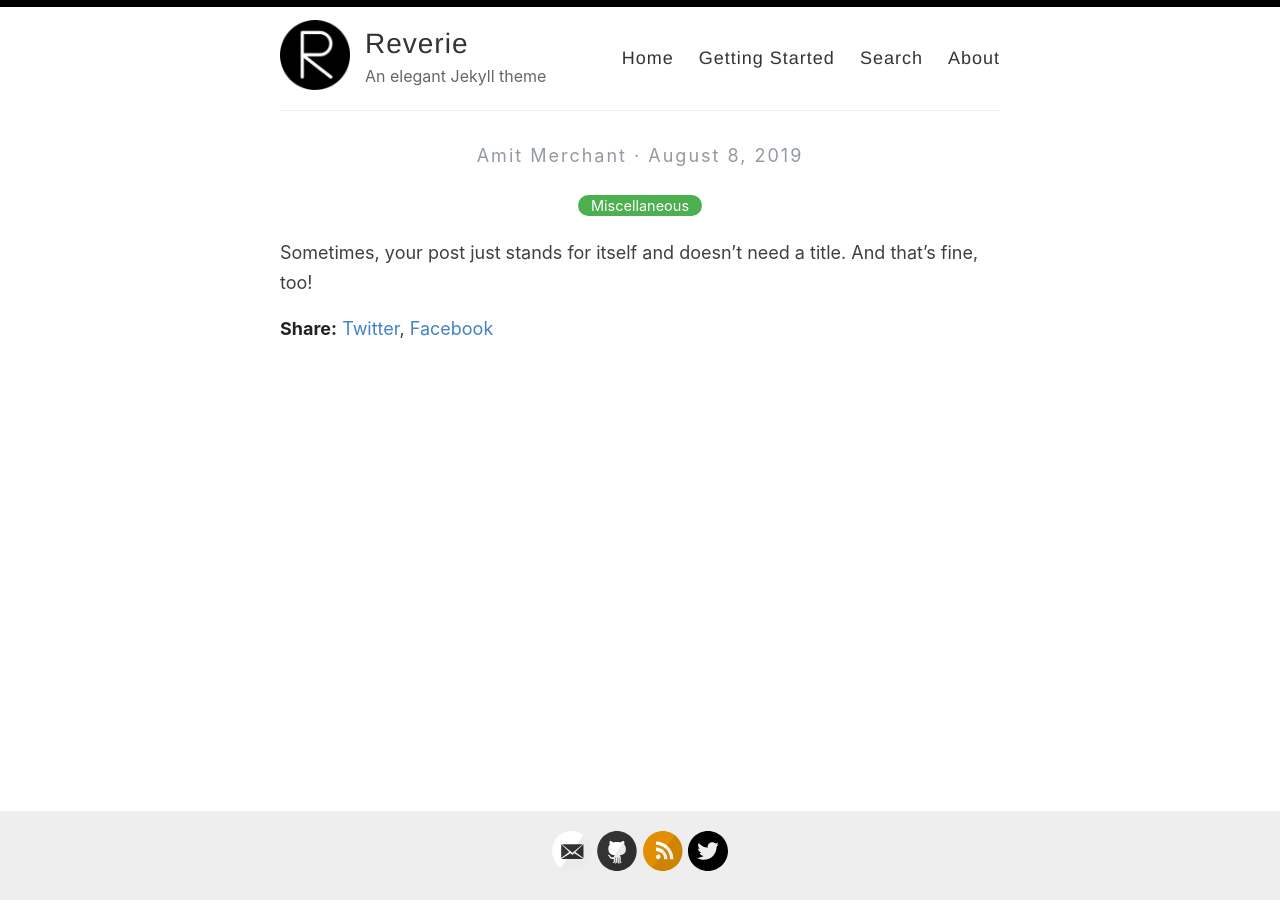
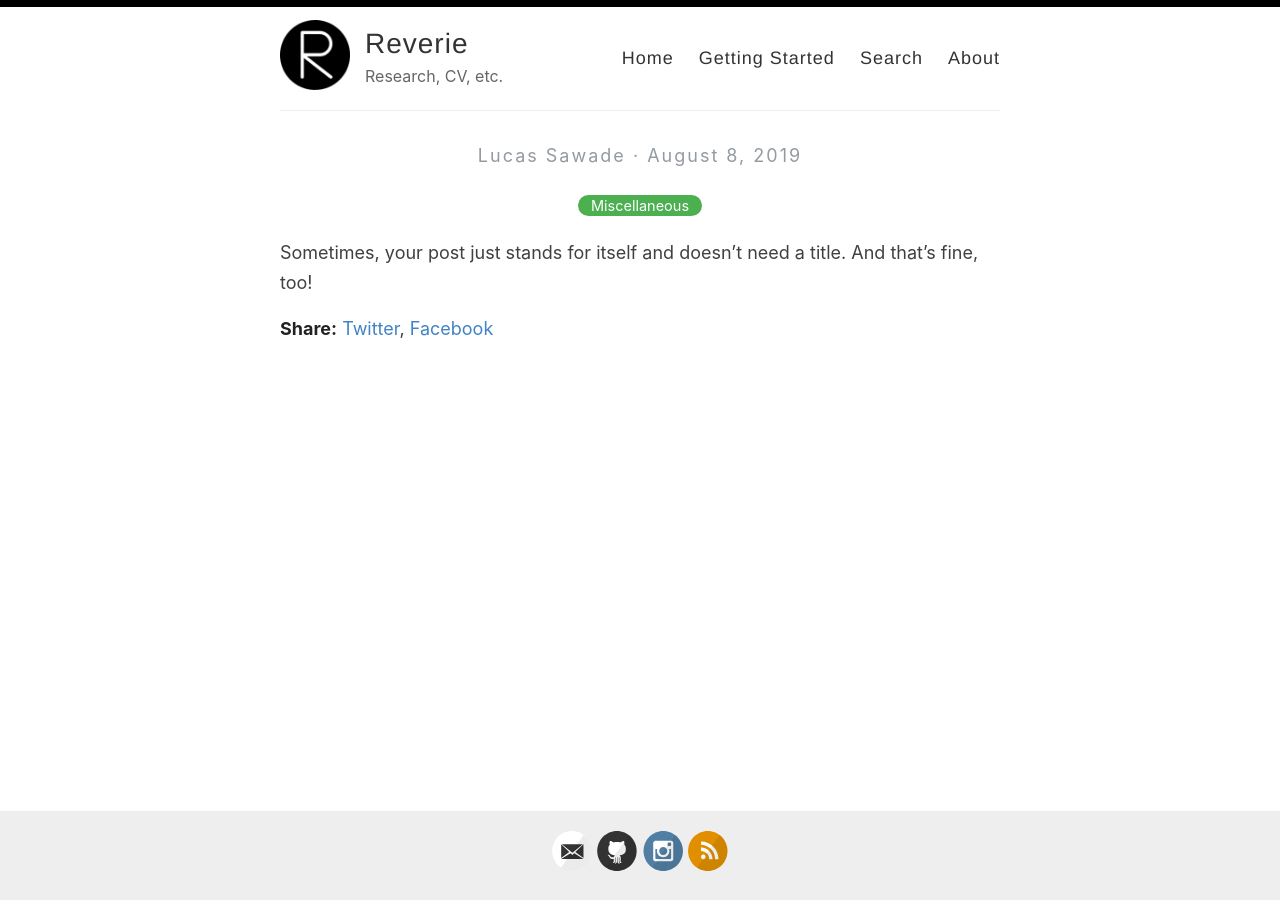
Before and after one commit to lsawade/lsawade.github.io, a Jekyll site: the page built from _posts/2019-08-08-no-title-posts.md, in a window 1280 px wide. Built offline with Jekyll 4.4.1, drawn with Linux system fonts in a browser that asks for light colours.

Commit message:
Update _config.yml

```diff
--- a/_config.yml
+++ b/_config.yml
@@ -6,10 +6,10 @@
 name: Reverie
 
 # Name of the author
-author: Amit Merchant
+author: Lucas Sawade
 
 # Short bio or description (displayed in the header)
-description: An elegant Jekyll theme
+description: Research, CV, etc.
 
 # URL of your avatar or profile pic (you could use your GitHub profile pic)
 avatar: /images/reverie.png
@@ -21,15 +21,15 @@ avatar: /images/reverie.png
 # Includes an icon in the footer for each username you enter
 footer-links:
   dribbble:
-  email: amit.d.merchant@gmail.com
+  email: lsawade@princeton.edu
   facebook:
   flickr:
-  github: amitmerchant1990/reverie
-  instagram:
+  github: lsawade
+  instagram: lsawade
   linkedin:
   pinterest:
   rss: rss
-  twitter: amit_merchant
+  twitter:
   stackoverflow:
   youtube: # channel/<your_long_string> or user/<user-name>
   googleplus: # anything in your profile username that comes after plus.google.com/
```
